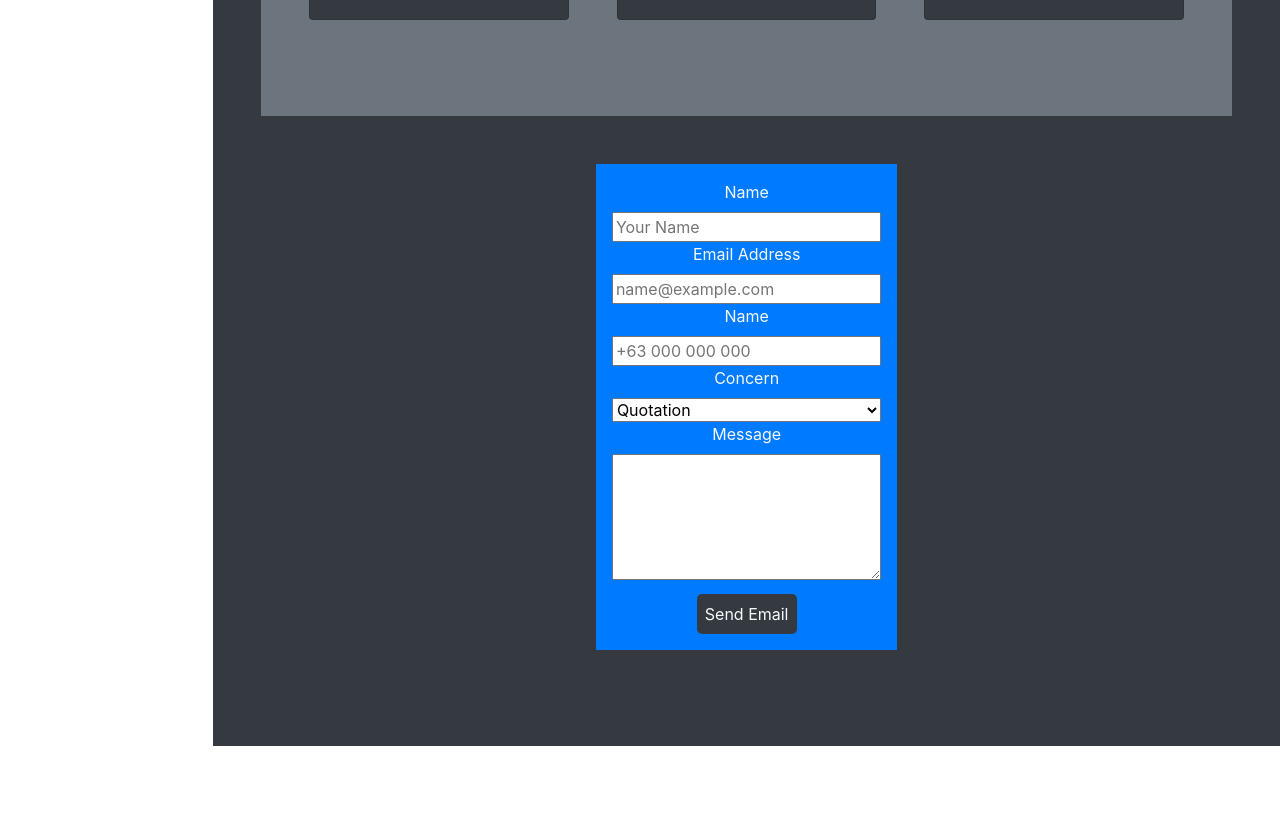
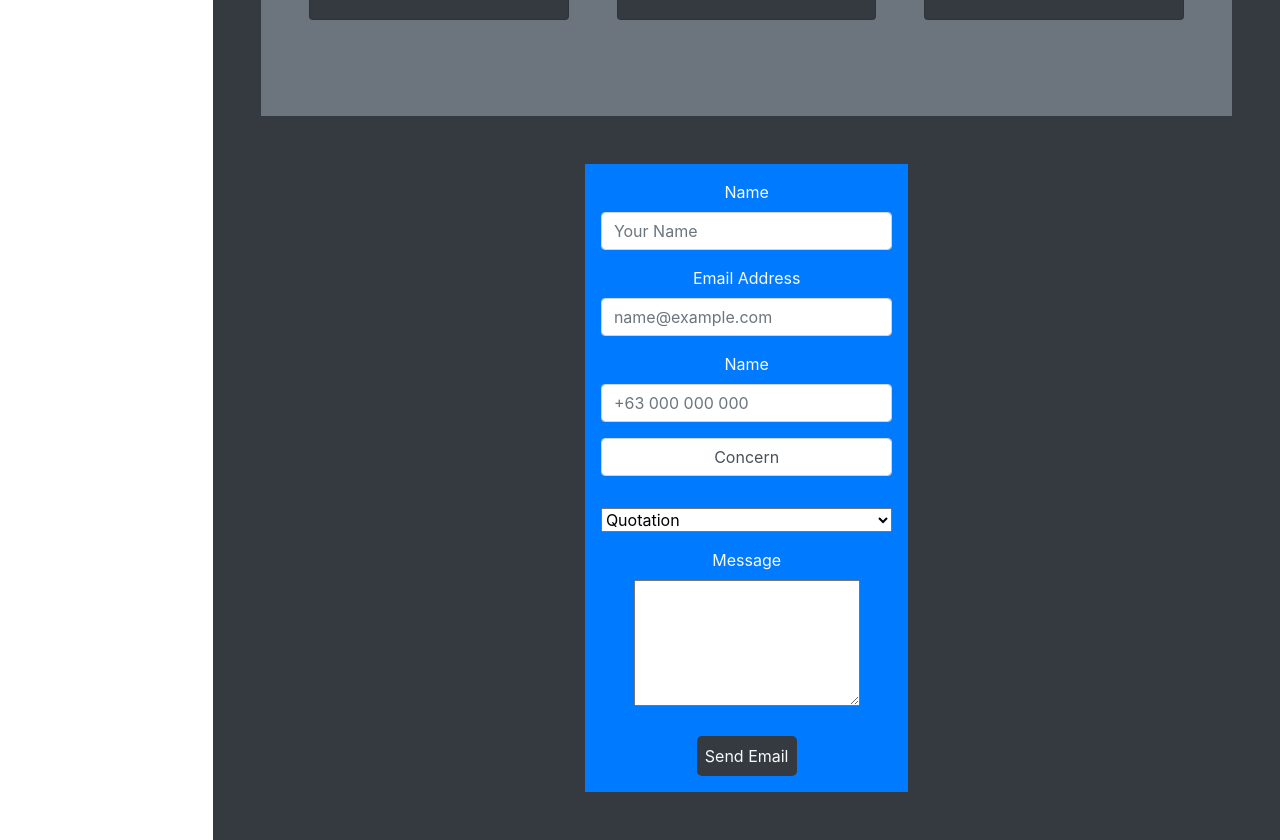
Before and after one commit to Jion-Andal/s11-activity, a plain HTML site: page index.html in a window 1280 px wide. Shown: the part 1736-2576 px from the top of the page. Before the commit the page ends 2482 px from the top, so only its background shows below. Drawn offline with nearby package versions, Linux system fonts and the light colour scheme.

Commit message:
Fixed forms, used bootstrap

```diff
--- a/index.html
+++ b/index.html
@@ -253,29 +253,39 @@
 					<!-- Other Projects Section End -->
 
 					<!-- Contact Section Start-->
-					<section class="text-light p-5 mt-5>
+					<section class="text-light mt-5">
 						<div class="container-fluid">
 							<div class="row">
 								<div class="bg-primary col-12 col-md-8 offset-md-2 col-xl-4 offset-xl-4 p-3">
 									<form action="#">
 
+										<div class="form-group">
 											<label for="username">Name</label><br>
-										<input type="text" id="username" class="w-100" placeholder="Your Name"><br>
+											<input type="text" id="username" class="form-control" placeholder="Your Name">
+										</div>
 
+										<div class="form-group">
 											<label for="useremail">Email Address</label><br>
-										<input type="email" id="useremail" class="w-100" placeholder="name@example.com"><br>
+											<input type="email" id="useremail" class="form-control" placeholder="name@example.com">
+										</div>
 
+										<div class="form-group">
 											<label for="usernumber">Name</label><br>
-										<input type="number" id="usernumber" class="w-100" placeholder="+63 000 000 000"><br>
+											<input type="number" id="usernumber" class="form-control" placeholder="+63 000 000 000">
+										</div>
 
-										<label for="userconcern">Concern</label><br>
+										<div class="form-group">
+											<label for="userconcern" class="form-control">Concern</label><br>
 											<select name="userconcern" class="w-100" id="userconcern">
 												<option value="Quotation">Quotation</option>
 												<option value="Question">Question</option>
-										</select><br>
+											</select>
+										</div>
 
+										<div class="form-group">
 											<label for="usermessage">Message</label><br>
-										<textarea id="usermessage" rows="5" class="w-100"></textarea><br>
+											<textarea id="usermessage" rows="5" class=" class="form-control"></textarea><br>
+										</div>
 
 
 										<!-- Modal Start -->
```
Lines whose indentation alone changed are shown as unchanged.
